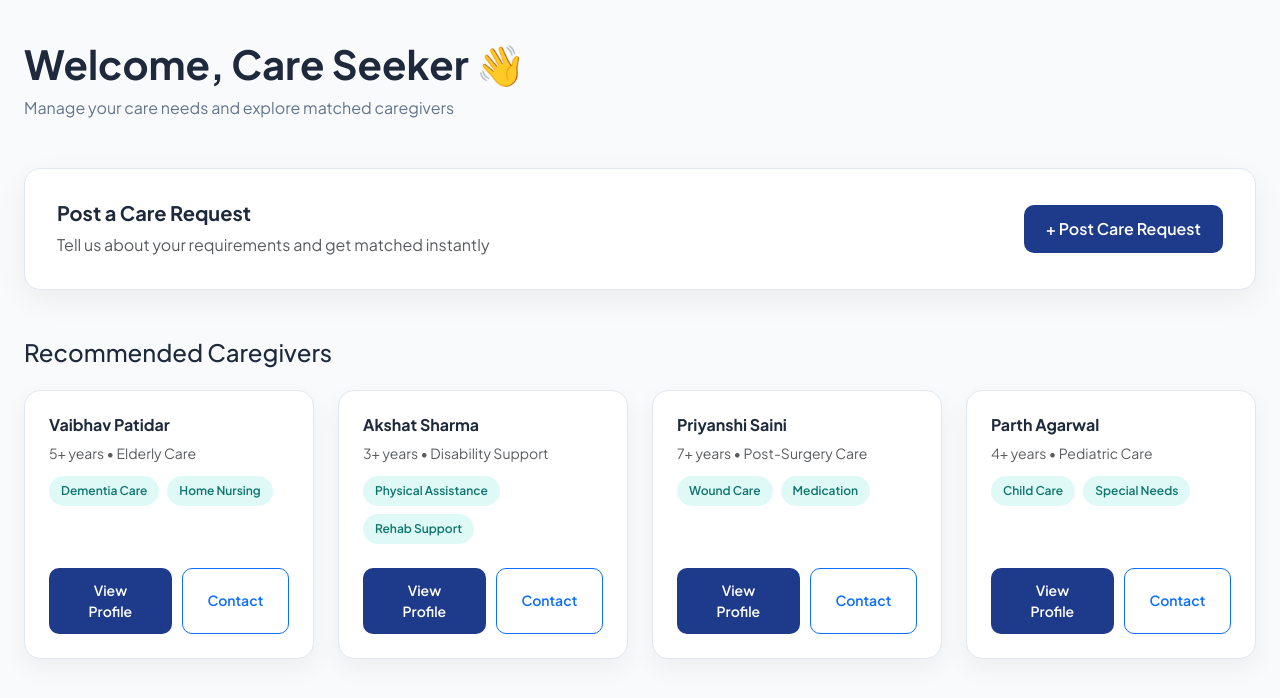
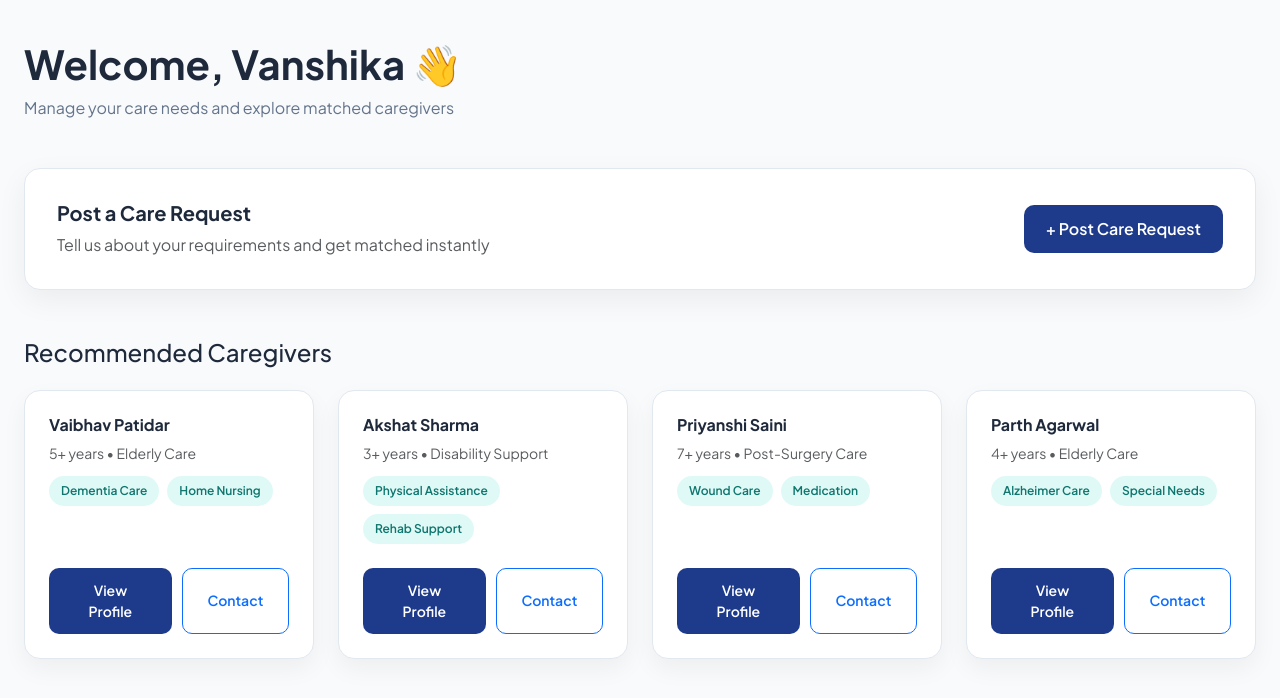
Before and after one commit to Vaibhav-Patidar/CareMatch, a Flask app: page /seeker/dashboard in a window 1280 px wide. Shown: the part 61-759 px from the top of the page. Run offline with Flask 3, Linux system fonts and the light colour scheme.

Commit message:
Update seeker.html

```diff
--- a/templates/seeker.html
+++ b/templates/seeker.html
@@ -140,7 +140,7 @@
 
 <div class="dashboard-container">
 
-  <h1 class="mb-2">Welcome, Care Seeker 👋</h1>
+  <h1 class="mb-2">Welcome, Vanshika 👋</h1>
   <p class="subtitle mb-5">Manage your care needs and explore matched caregivers</p>
 
   <div class="request-card mb-5">
@@ -224,9 +224,9 @@
         <div class="card-body">
           <div class="card-content">
             <h6>Parth Agarwal</h6>
-            <p class="text-muted small mb-1">4+ years • Pediatric Care</p>
+            <p class="text-muted small mb-1">4+ years • Elderly Care</p>
             <div class="skills">
-              <span class="badge-skill">Child Care</span>
+              <span class="badge-skill">Alzheimer Care</span>
               <span class="badge-skill">Special Needs</span>
             </div>
           </div>
```
